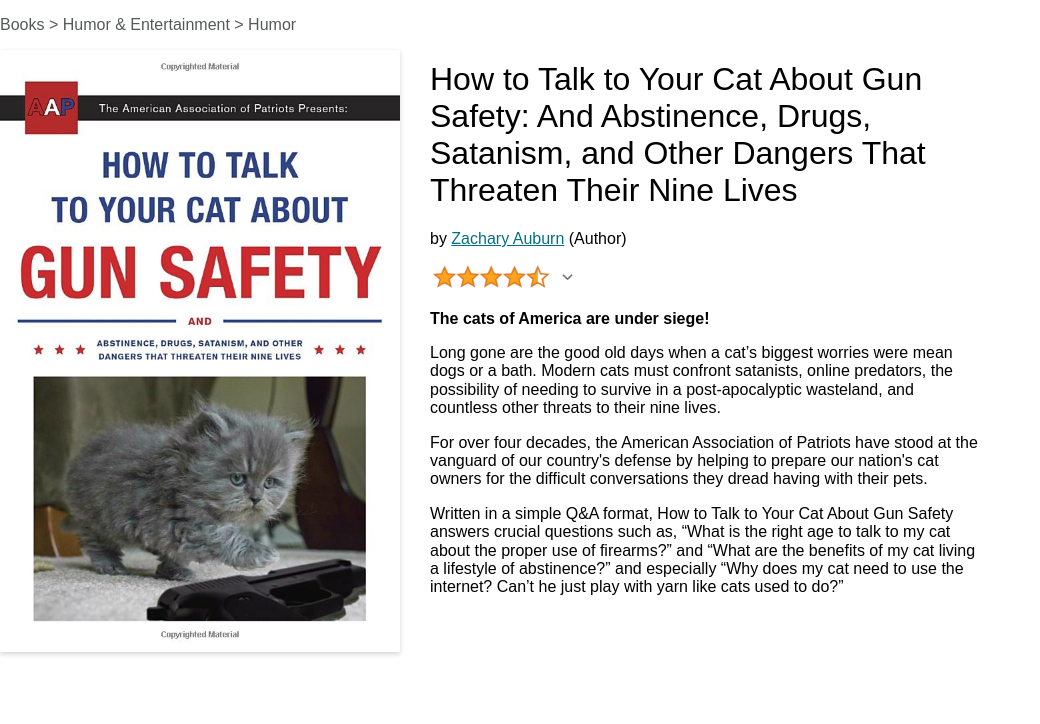
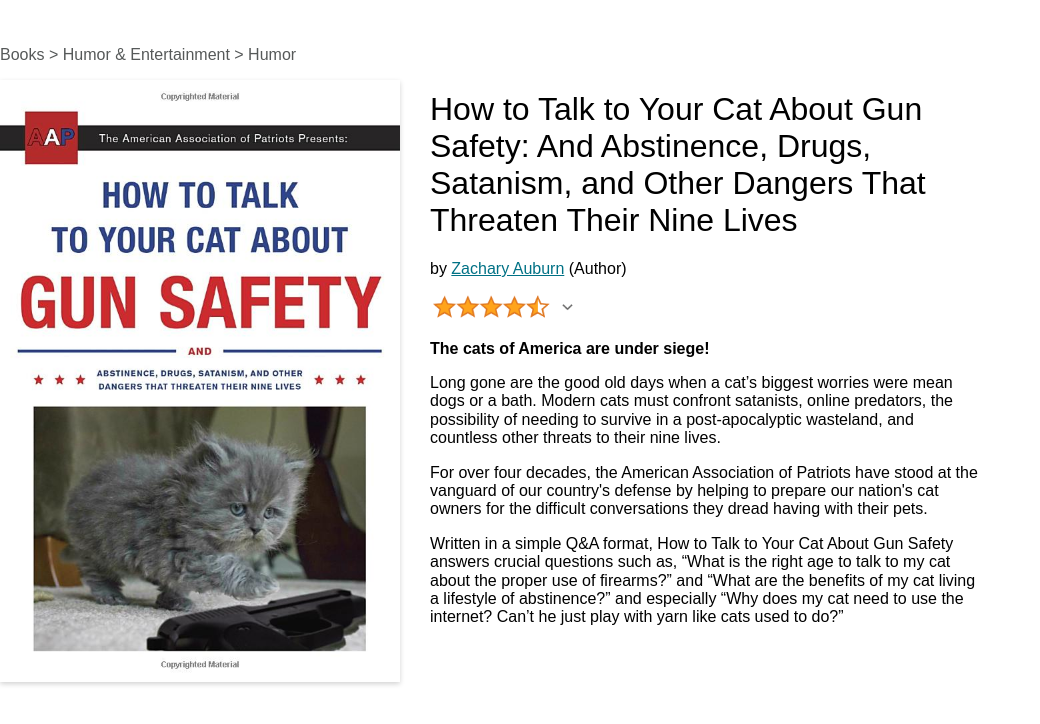
Before and after one commit to Johnricharde/Cat-gun-safety-book, a website built with Vite: page index.html in a window 1280 px wide. Shown: the whole page, without its empty margins (0-1040 px from the left). Built offline with nearby package versions, Linux system fonts and the light colour scheme.

Commit message:
Update styles.css

```diff
--- a/styles.css
+++ b/styles.css
@@ -1,8 +1,7 @@
 body {
     font-family: Arial, Helvetica, sans-serif;
     display: flex;
-    margin: 30px;
-    margin: 0px auto;
+    margin: 30px auto;
 }
 
 .title {
```
